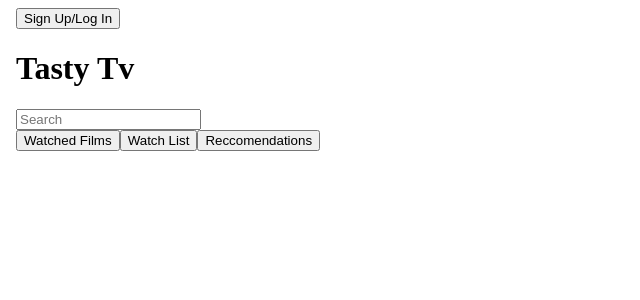
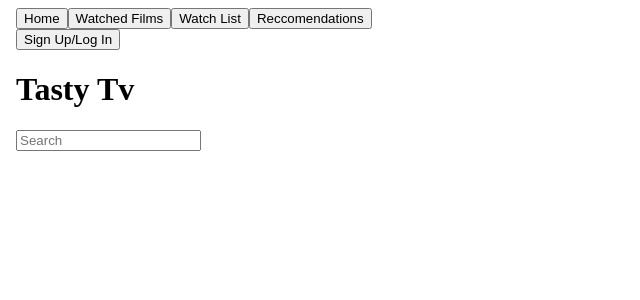
Before and after one commit to Billypv/Tasty-Tv-Project-2, a React (Create React App) app: page / in a window 1280 px wide. Shown: the top 300 px of the page, without its empty margins (0-640 px from the left). Built offline with nearby package versions, Linux system fonts and the light colour scheme; no server answers.

Commit message:
Implemented API calls and film renderer for search

```diff
--- a/src/App.js
+++ b/src/App.js
@@ -10,21 +10,7 @@ import Navbar from './Navbar'
 function App() {
 
   const [page, setPage] = useState('home')
-  const [filmList, setFilmList] = useState([])
-
-  useEffect(()=>{
-    async function getFilms(){
-      const response = await fetch("https://hub.dummyapis.com/vj/wzGUkpZ")
-      const data = await response.json();
-      setFilmList(data)
-    }
-    getFilms();
-  },[])
-  useEffect(() => {
-
-  }, [filmList])
-
-
+  const [filmList, setFilmList] = useState({watched:[], watchList:[]})
 
   function renderFilms(films){
     films.map((film) =>{
@@ -33,7 +19,7 @@ function App() {
   }
   function getPage(){
     if(page === "home"){
-      return <Home setPage={setPage}/>
+      return <Home setPage={setPage} setFilmList={setFilmList} filmList={filmList}/>
     }
     else if(page ==="watched"){
       return <Watched />
@@ -47,7 +33,7 @@ function App() {
   }
   return (
     <body>
-      {page !=="home" && <Navbar setPage={setPage}/>}
+      <Navbar setPage={setPage}/>
       {getPage()}
     </body>
   );
--- /dev/null
+++ b/src/FilmRendered.js
@@ -0,0 +1,18 @@
+function FilmRendered(props){
+    function watchedButton(){
+        props.setFilmList({watched:[...props.filmList.watched,{title:`${props.film.title}`, posterUrl:`http://image.tmdb.org/t/p/w500/${props.film.poster_path}`, overview:props.film.overview}], watchList:[...props.filmList.watchList]})
+    }
+    function watchListButton(){
+        props.setFilmList({watchList:[...props.filmList.watched,{title:`${props.film.title}`, posterUrl:`http://image.tmdb.org/t/p/w500/${props.film.poster_path}`, overview:props.film.overview}], watched:[...props.filmList.watchList]})
+    }
+    return(
+        <div>
+            <img src={`http://image.tmdb.org/t/p/w500/${props.film.poster_path}`} alt={props.film.overview}></img>
+            <div className="button-container">
+                <button onClick={() =>watchedButton()}>Watched</button>
+                <button onClick={()=> watchListButton()}>Add to Watchlist</button>
+            </div>
+        </div>
+    )
+}
+export default FilmRendered
--- a/src/Home.js
+++ b/src/Home.js
@@ -1,19 +1,15 @@
 import {useState} from 'react'
 import SearchResults from './SearchResults'
 function Home(props){
+    const [search, setSearch] = useState("")
     return(
         <div>
             <header>
                 <button onClick={() => props.setPage("logon")}>Sign Up/Log In</button>
             </header>
             <h1>Tasty Tv</h1>
-            <input type="text" placeholder="Search"></input>
-            <SearchResults />
-            <div className="buttons-container">
-                <button onClick ={() => props.setPage("watched")}>Watched Films</button>
-                <button onClick ={() => props.setPage("watchlist")}>Watch List</button>
-                <button onClick ={() => props.setPage("reccomendations")}>Reccomendations</button>
-            </div>
+            <input type="text" placeholder="Search" onChange={(e)=> setSearch(e.target.value)}></input>
+            <SearchResults setFilmList={props.setFilmList} search={search} filmList={props.filmList}/>
         </div>
     )
 }
--- a/src/SearchResults.js
+++ b/src/SearchResults.js
@@ -1,7 +1,25 @@
+import {useState, useEffect} from 'react'
+import FilmRendered from './FilmRendered'
 function SearchResults(props){
+    const [filmSearchResponse, setFilmSearchResponse] = useState({results:[]})
+    useEffect(()=>{
+        async function filmsFromAPI(){
+            const response = await fetch(`https://api.themoviedb.org/3/search/movie?api_key=15d2ea6d0dc1d476efbca3eba2b9bbfb&query=${props.search}`)
+            const data = await response.json()
+            setFilmSearchResponse(data)
+
+        }
+        props.search.length && filmsFromAPI();
+
+        console.log(filmSearchResponse)
+    },[props.search])
+
+
     return(
         <div>
-
+            {filmSearchResponse.results.map((film) =>{
+                return <FilmRendered film={film} setFilmList={props.setFilmList} filmList={props.filmList}/>
+            })}
         </div>
     )
 }
```
